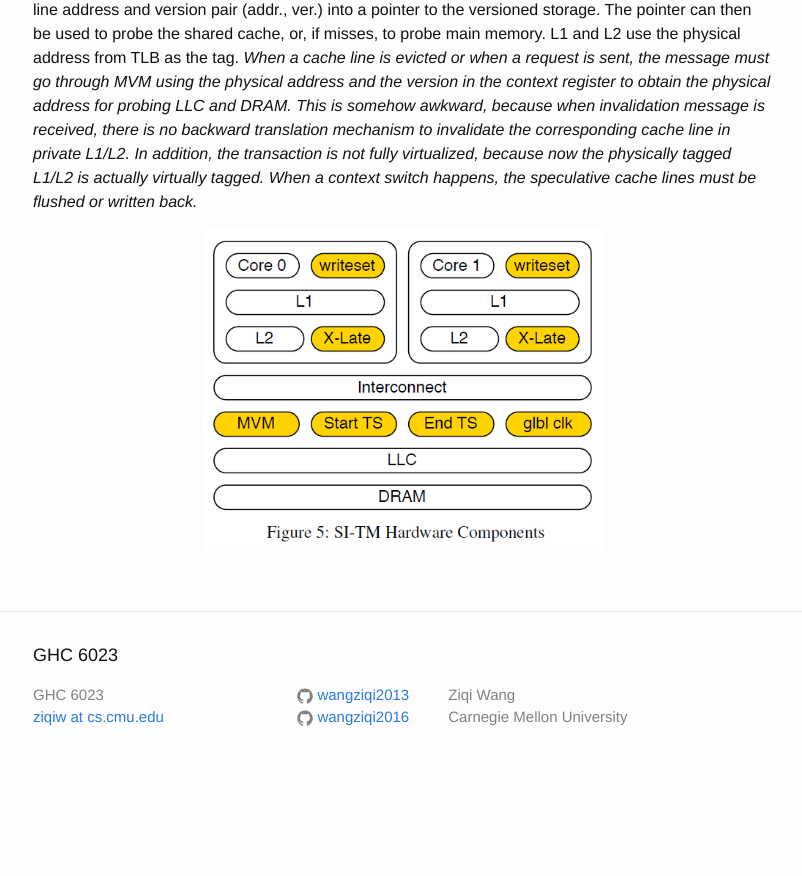
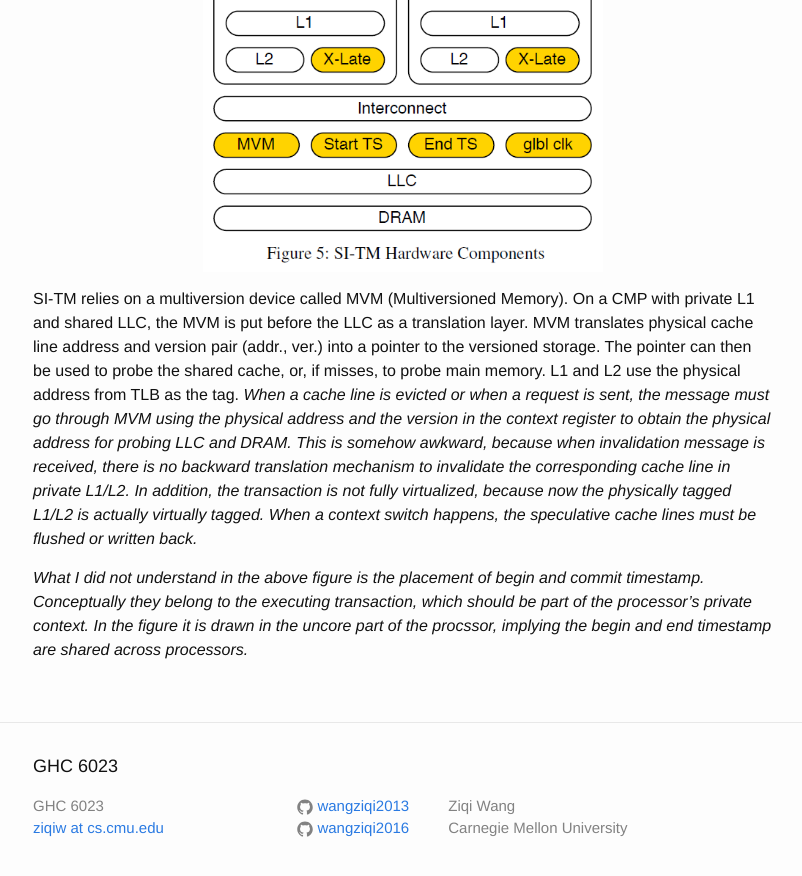
Before and after one commit to wangziqi2013/wangziqi2013.github.io, a Jekyll site: the page built from _posts/2018-03-15-SI-TM-Reducing-TM-Abort-Rates-Through-SI.markdown, in a window 1280 px wide and 900 px high, scrolled down 902 px. Shown: the top 876 px of the window, without its empty margins (237-1039 px from the left). Built offline with Jekyll 4.4.1, drawn with Linux system fonts in a browser that asks for light colours; before the commit the page ends 1691 px from its top, so only the background shows below that.

Commit message:
Placement of timestamps

```diff
--- a/_posts/2018-03-15-SI-TM-Reducing-TM-Abort-Rates-Through-SI.markdown
+++ b/_posts/2018-03-15-SI-TM-Reducing-TM-Abort-Rates-Through-SI.markdown
@@ -24,6 +24,9 @@ One distinctive feature of SI-TM is the usage of multiversion in HTM. The second
 (T/O) based backward OCC validation (validate with committed transactions). Although these two approaches
 to concurrency control are not uncommon in software, in hardware they are relatively rare.
 
+![SI-TM MVM architecture]({{ "/static/SI-TM-architecture.png" | prepend: site.baseurl }} "SI-TM MVM"){: width="400px"}
+{: align="middle"}
+
 SI-TM relies on a multiversion device called MVM (Multiversioned Memory). On a CMP with private L1 and shared LLC,
 the MVM is put before the LLC as a translation layer. MVM translates physical cache line address and version pair (addr., ver.)
 into a pointer to the versioned storage. The pointer can then be used to probe the shared cache, or, if misses, to
@@ -34,5 +37,6 @@ there is no backward translation mechanism to invalidate the corresponding cache
 the transaction is not fully virtualized, because now the physically tagged L1/L2 is actually virtually tagged. When
 a context switch happens, the speculative cache lines must be flushed or written back.*
 
-![SI-TM MVM architecture]({{ "/static/SI-TM-architecture.png" | prepend: site.baseurl }} "SI-TM MVM"){: width="400px"}
-{: align="middle"}
+*What I did not understand in the above figure is the placement of begin and commit timestamp. Conceptually they belong to
+the executing transaction, which should be part of the processor's private context. In the figure it is drawn in the
+uncore part of the procssor, implying the begin and end timestamp are shared across processors.*
```
